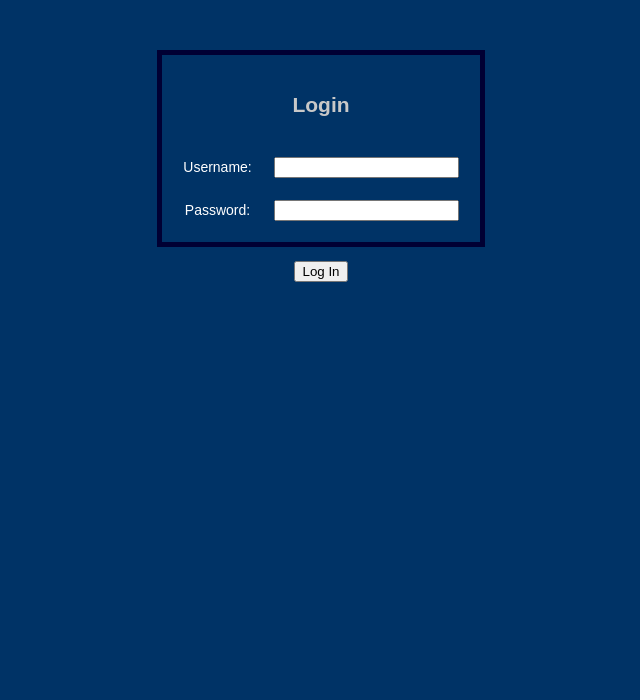
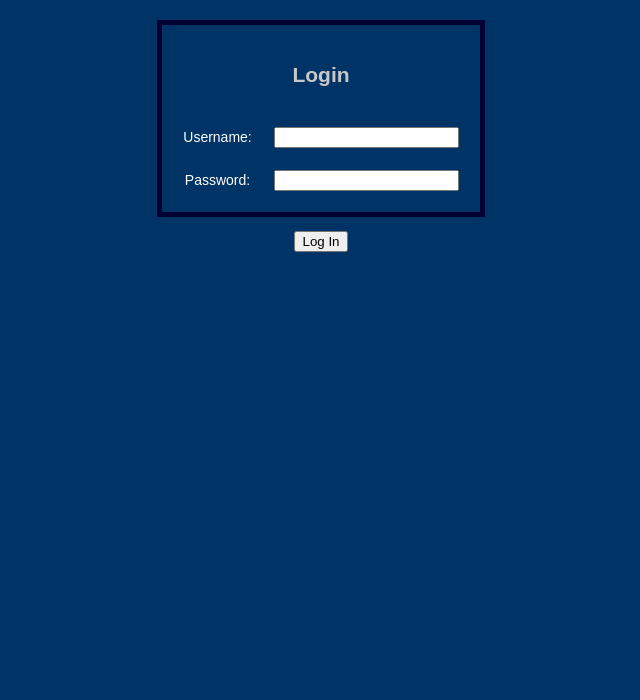
Before and after one commit to dillen-roggensinger/Alcobase, a PHP site: page /test.html in a window 1280 px wide. Shown: the part 100-800 px from the top of the page, without its empty margins (319-959 px from the left). Run offline with PHP 8.4, Linux system fonts and the light colour scheme.

Commit message:
did some more stuff

```diff
--- a/Style.css
+++ b/Style.css
@@ -27,8 +27,8 @@ body {
 }
 
 #contents {
-	position:absolute;
-	top:150px;
+	position:fixed;
+	top:120px;
 	left:0;
 	bottom:0px;
 	right:0;
```
